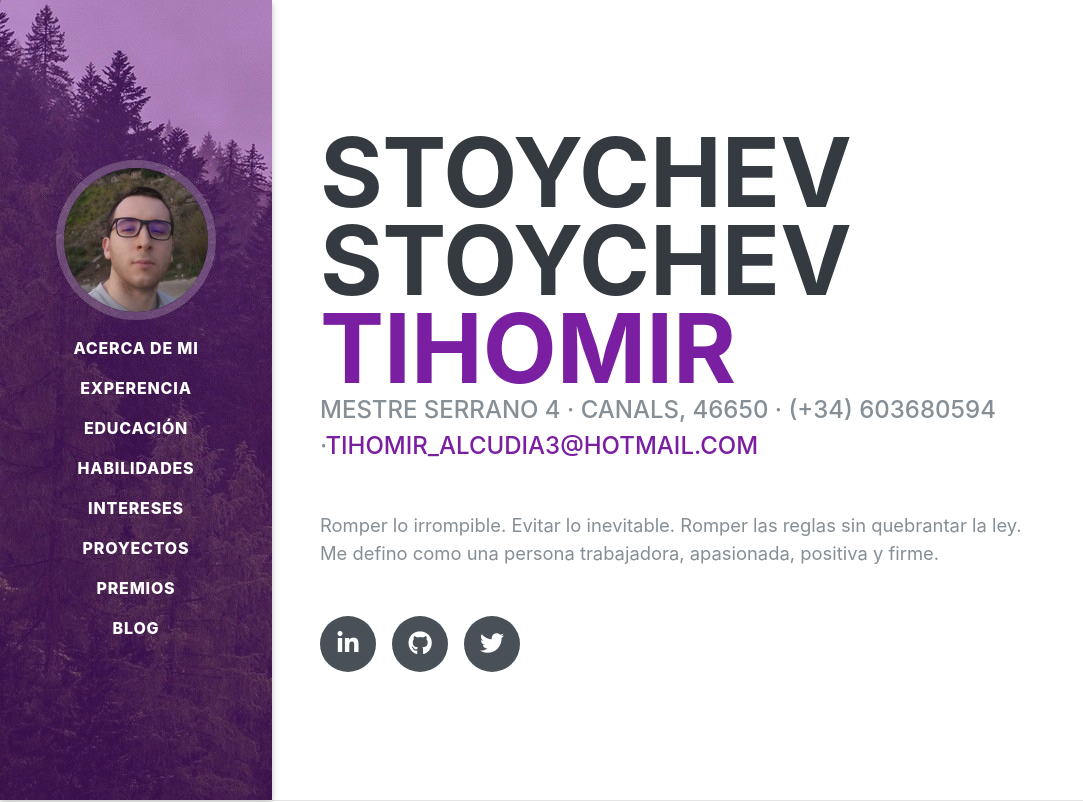
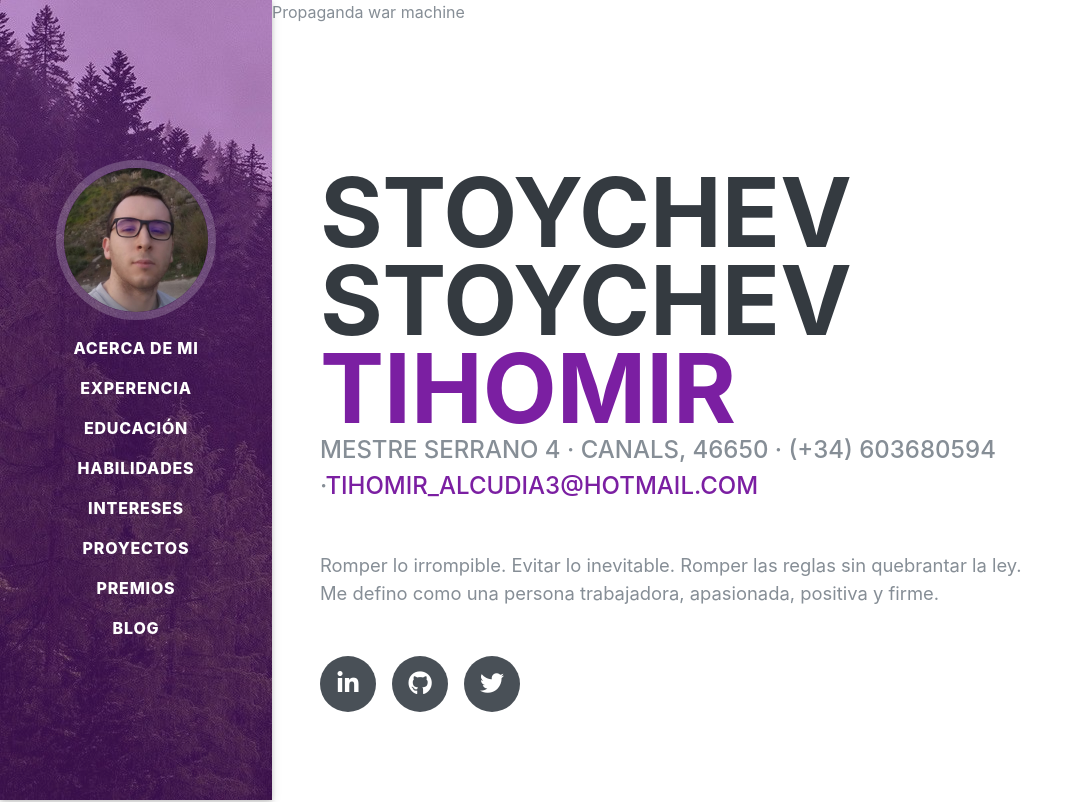
Before and after one commit to tihomir22/personal-blog-tss-front, a React (Create React App) app: page / in a window 1280 px wide. Shown: the top 802 px of the page, without its empty margins (0-1083 px from the left). Built offline with nearby package versions, Linux system fonts and the light colour scheme; a web font is replaced by a local one.

Commit message:
test ci/cd

```diff
--- a/src/components/ContenidoLandingPage/ContenidoLandingPage.tsx
+++ b/src/components/ContenidoLandingPage/ContenidoLandingPage.tsx
@@ -62,6 +62,7 @@ function ContenidoLandingPage() {
 
   return (
     <div className="container-fluid p-0">
+      <p>Propaganda war machine</p>
       <section className="resume-section p-3 p-lg-5 d-flex align-items-center" id="about">
         <div className="w-100">
           <h1 className="mb-0">
```
